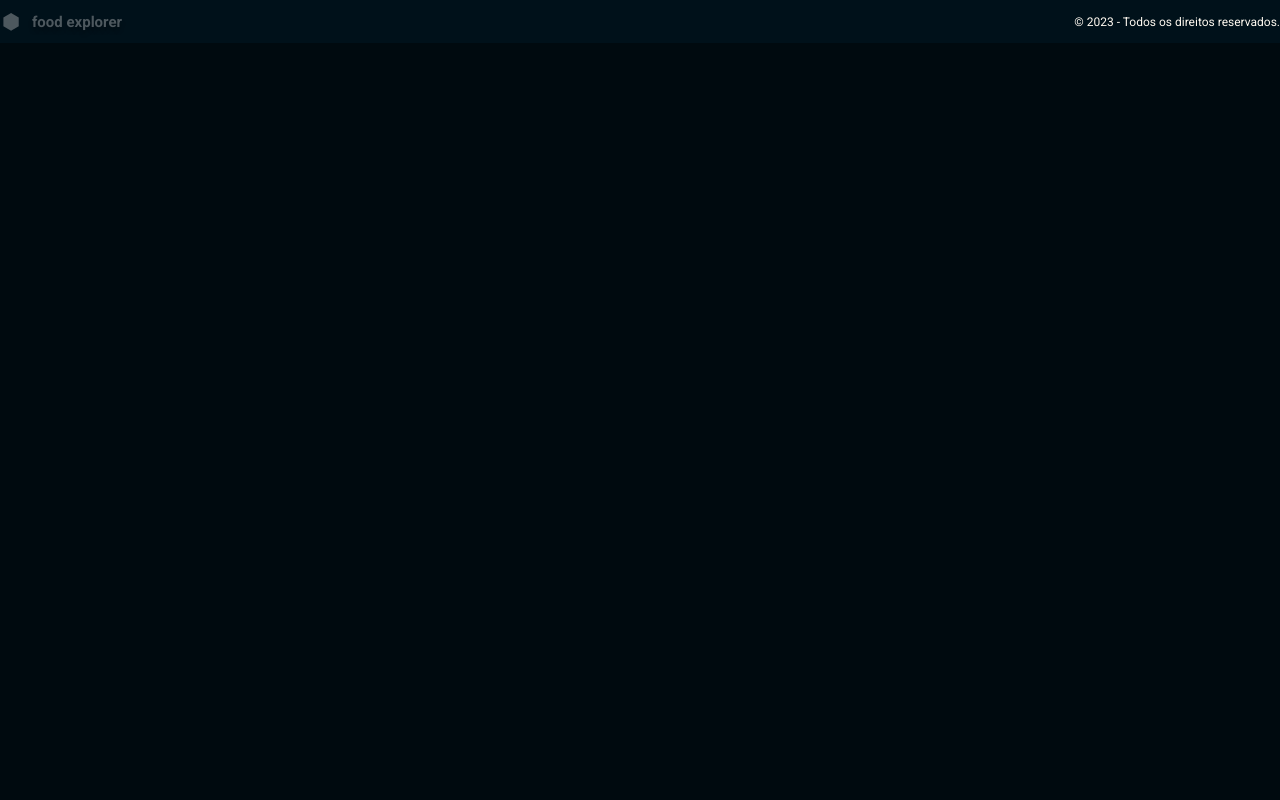
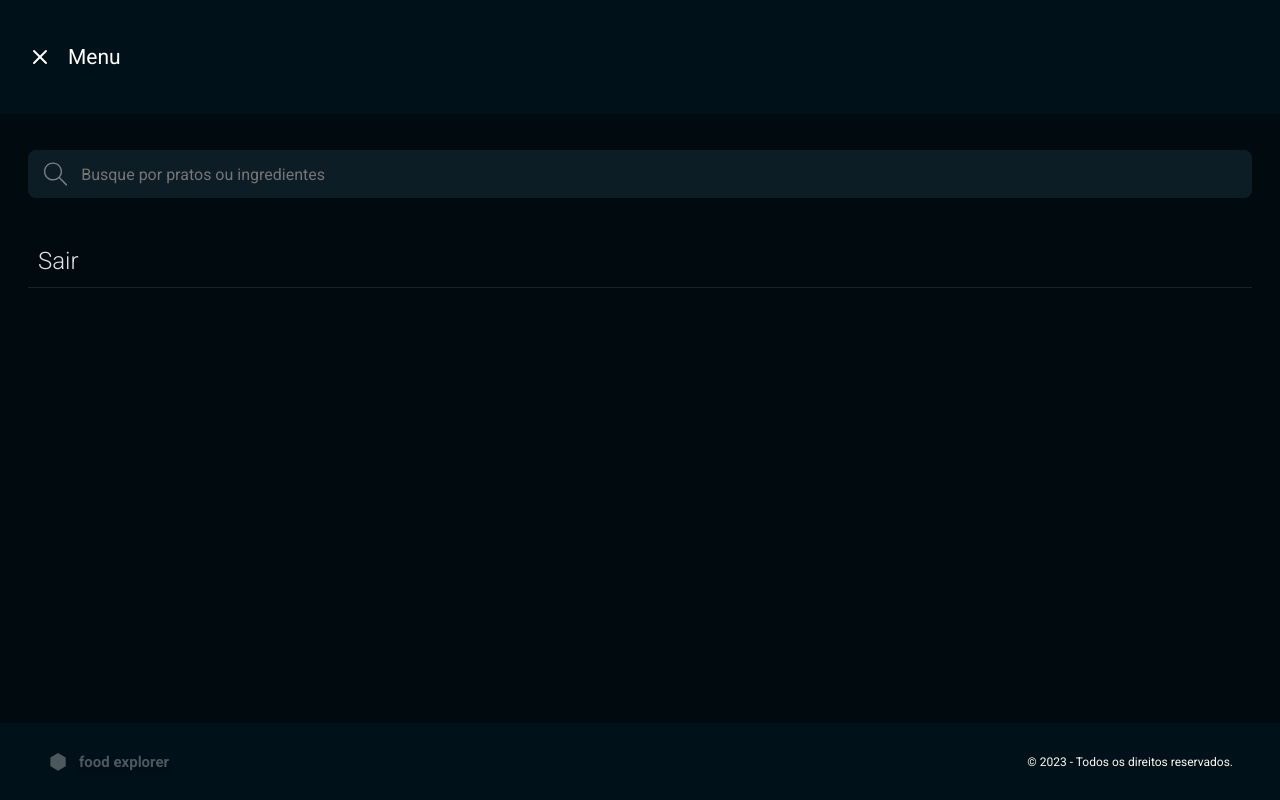
Before and after one commit to raiisoares/food-explorer-web, a React (Vite) app: page / in a window 1280 px wide. Built offline with nearby package versions, Linux system fonts and the light colour scheme.

Commit message:
Menu done, Header added and input updated.

```diff
--- a/package.json
+++ b/package.json
@@ -13,6 +13,7 @@
     "axios": "^1.5.0",
     "react": "^18.2.0",
     "react-dom": "^18.2.0",
+    "react-icons": "^4.11.0",
     "styled-components": "^6.0.7"
   },
   "devDependencies": {
--- a/src/components/Footer/styles.js
+++ b/src/components/Footer/styles.js
@@ -1,6 +1,10 @@
 import styled from "styled-components";
 
 export const Container = styled.div`
+    grid-area: footer;
+    height: 7.7rem;
+    width: 100%;
+    padding: 2.4rem 4.7rem;
     display: flex;
     align-items: center;
     justify-content: space-between;
--- /dev/null
+++ b/src/components/Header/index.jsx
@@ -0,0 +1,21 @@
+import { Container } from "./styles";
+import { Logo } from "../Logo";
+
+export function Header({ menu, icon: Icon, logo, button, ...rest }) {
+    return (
+        <Container {...rest}>
+            {
+                menu &&
+                <div className="menu" >
+                    <button>
+                        {Icon && <Icon size={24} />}
+                    </button>
+                    <h1>Menu</h1>
+                </div>
+            }
+
+
+
+        </Container>
+    )
+}
--- /dev/null
+++ b/src/components/Header/styles.js
@@ -0,0 +1,31 @@
+import styled from "styled-components";
+
+export const Container = styled.div`
+        grid-area: header;
+        height: 11.4rem;
+        display: flex;
+        align-items: center;
+        background-color: ${({ theme }) => theme.COLORS.DARK_700};
+        color: ${({ theme }) => theme.COLORS.LIGHT_100};
+
+        .menu {
+            display: flex;
+            align-items: center;
+            gap: 1.6rem;
+            padding-left: 2.8rem;
+
+            >button {
+                display: flex;
+                align-items: center;
+                background: transparent;
+                border: none;
+                color: ${({ theme }) => theme.COLORS.LIGHT_100};
+            }
+
+            >h1{
+                font-size: 2.1rem;
+                font-weight: 400;
+            }
+        }
+
+`;
--- a/src/components/Input/index.jsx
+++ b/src/components/Input/index.jsx
@@ -1,8 +1,9 @@
 import { Container } from "./styles";
 
-export function Input({...rest}){
+export function Input({icon: Icon ,...rest}){
     return(
         <Container>
+            {Icon && <Icon size={24} />}
             <input {...rest} />
         </Container>
     )
--- a/src/components/Input/styles.js
+++ b/src/components/Input/styles.js
@@ -1,14 +1,25 @@
 import styled from "styled-components";
 
 export const Container = styled.div`
+    display: flex;
+
+    align-items: center;
+    width: 100%;
+    background-color: ${({ theme }) => theme.COLORS.DARK_900};
+    color: ${({ theme }) => theme.COLORS.LIGHT_500};
+    border-radius: .8rem;
+
     >input{
         height: 4.8rem;
         width: 100%;
         padding: 1.2rem 1.4rem;
         border: none;
-        border-radius: .8rem;
-        background-color: ${({ theme }) => theme.COLORS.DARK_900};
+        background-color: transparent;
         color: ${({ theme }) => theme.COLORS.LIGHT_500};
     }
 
+    >svg {
+        margin-left: 1.6rem;
+    }
+
 `;
--- a/src/pages/Menu/index.jsx
+++ b/src/pages/Menu/index.jsx
@@ -1,10 +1,21 @@
-import { Container } from "./styles";
+import { Container, Content } from "./styles";
+import { Header } from "../../components/Header";
 import { Footer } from "../../components/Footer";
+import { Input } from '../../components/Input';
+import { SlMagnifier } from "react-icons/sl";
+import { FiX } from "react-icons/fi";
 
-export function Menu(){
-    return(
+export function Menu() {
+    return (
         <Container>
+
+            <Header menu={true} icon={FiX} />
+            <Content>
+                <Input icon={SlMagnifier} placeholder={"Busque por pratos ou ingredientes"} />
+                <button>Sair</button>
+            </Content>
             <Footer />
+
         </Container>
     )
 }
--- a/src/pages/Menu/styles.js
+++ b/src/pages/Menu/styles.js
@@ -1,5 +1,34 @@
 import styled from "styled-components";
 
 export const Container = styled.div`
+    width: 100%;
+    height: 100vh;
+    display: grid;
+    grid-template-rows: 11.4rem auto 7.7rem;
+    grid-template-areas:
+    "header"
+    "content"
+    "footer";
 
 `;
+
+
+export const Content = styled.div`
+    grid-area: content;
+    padding: 3.6rem 2.8rem 1.3rem;
+
+    >button{
+        height: 5.4rem;
+        width: 100%;
+        margin-top: 3.6rem;
+        padding-left: 1rem;
+        background-color: transparent;
+        border: none;
+        border-bottom: solid 1px ${({ theme }) => theme.COLORS.DARK_1000};
+        text-align: justify;
+        font-size: 2.4rem;
+        font-weight: 300;
+        color: ${({ theme }) => theme.COLORS.LIGHT_300};
+    }
+
+`;
```
Also changed, not shown: 1 other file (tests, documents, lock files or other folders).
